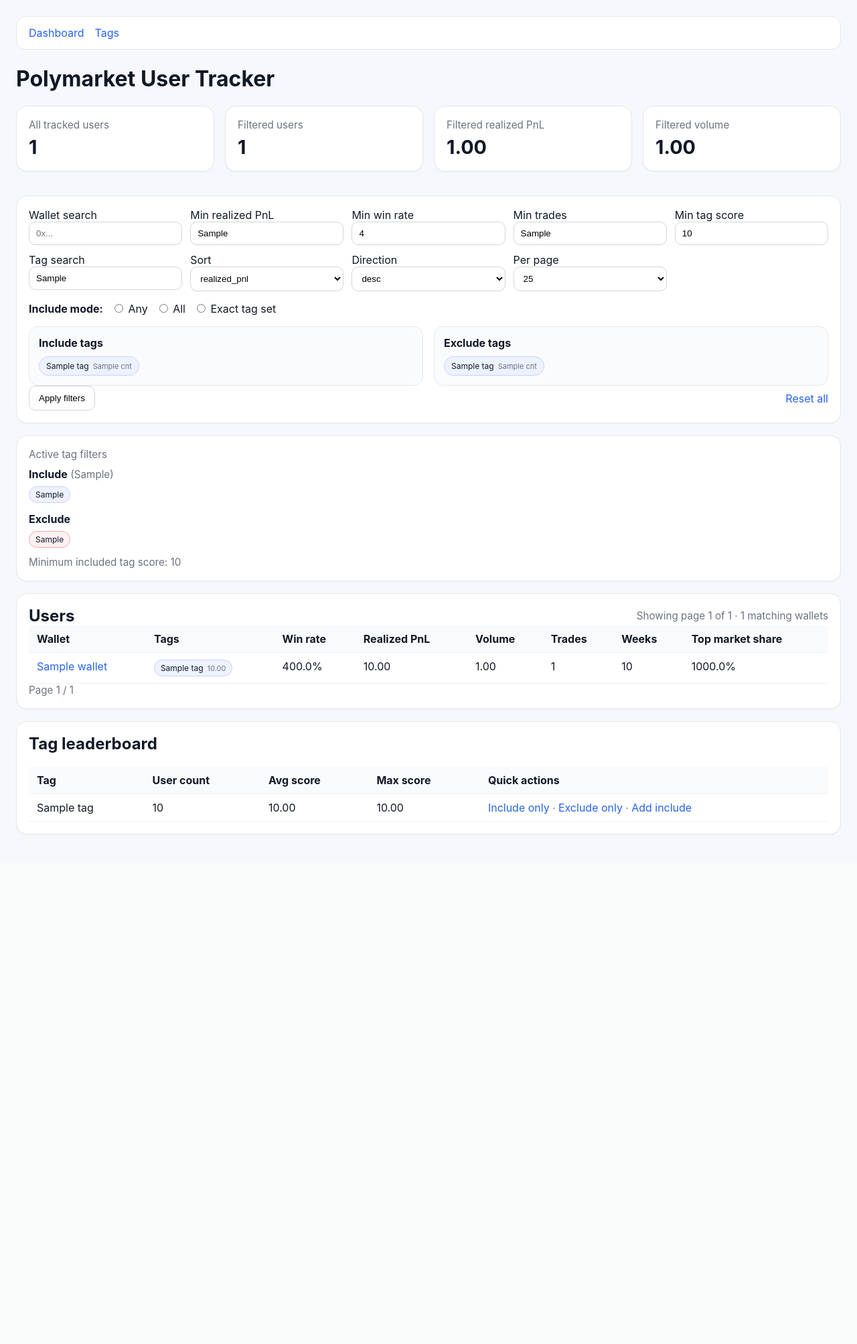
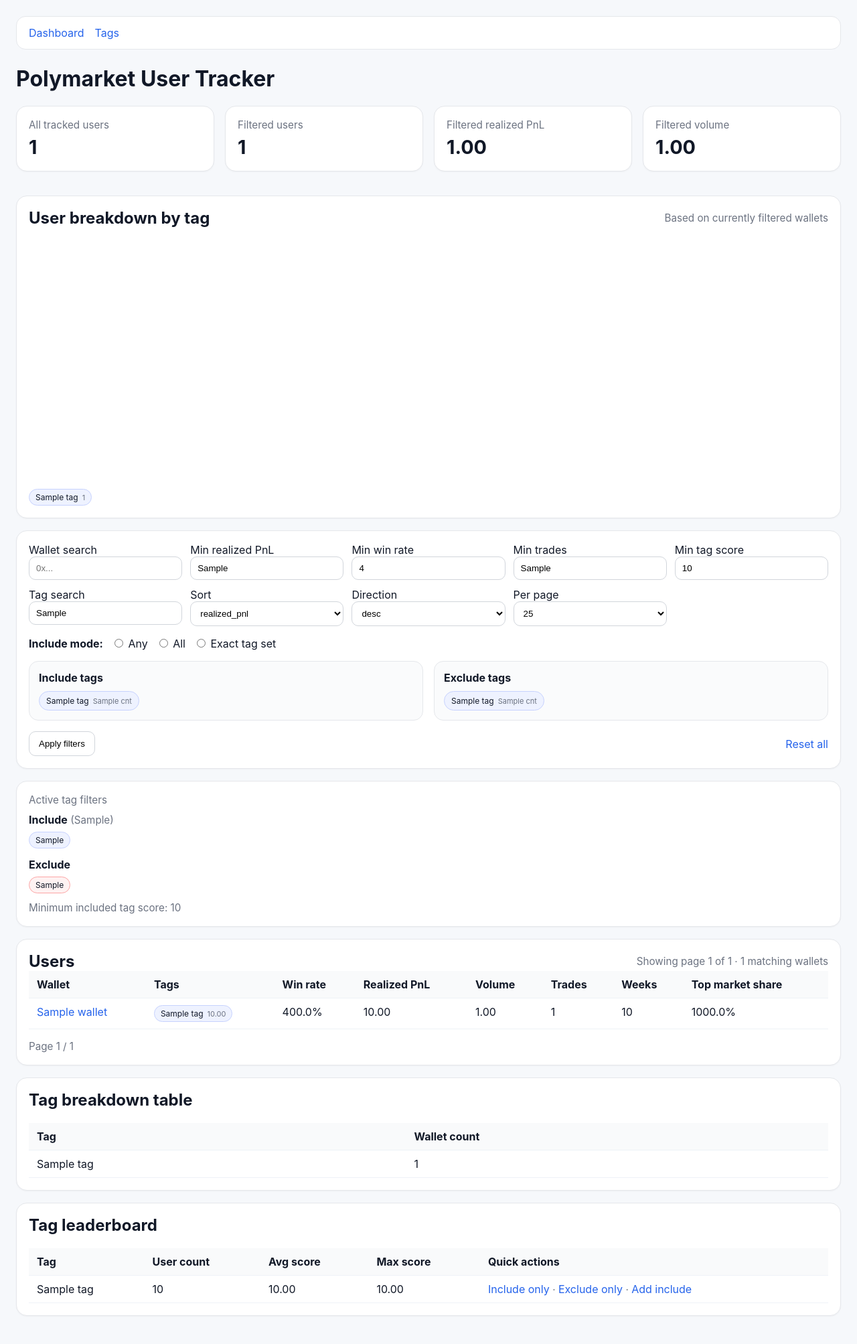
Before and after one commit to luisriverag/polymarket-user_segments, a Flask app: template templates/index.html in a window 1280 px wide. Shown: the whole page at 67% size. Before the commit the page ends 1246 px from the top, so only its background shows below. Run offline with Flask 3, Linux system fonts and the light colour scheme; the template is opened without the code that fills it: most values are stand-ins (such as "Sample title", 1, 10 or a date in 2020); a map, chart or similar area stays blank; some libraries are stand-ins or nearby versions.

Commit message:
Gitup Update from M06

```diff
--- a/app.py
+++ b/app.py
@@ -1,11 +1,10 @@
 import math
 import os
-from decimal import Decimal
-from urllib.parse import urlencode
 
 import psycopg2
 import psycopg2.extras
 from flask import Flask, abort, render_template, request
+from urllib.parse import urlencode
 
 PG_DSN = os.getenv("PG_DSN", "postgresql://postgres:postgres@localhost:5432/postgres")
 
@@ -187,8 +186,7 @@ def index():
                     select wallet
                     from user_tags
                     group by wallet
-                    having
-                        array_agg(distinct tag order by tag) = %s
+                    having array_agg(distinct tag order by tag) = %s
                 ) include_tf on include_tf.wallet = f.wallet
                 """
             )
@@ -349,9 +347,26 @@ def index():
             cur.execute(filtered_stats_sql, base_params)
             filtered_stats = cur.fetchone()
 
+            tag_breakdown_sql = f"""
+                select
+                  ut.tag,
+                  count(distinct f.wallet) as wallet_count
+                from user_features f
+                {join_sql}
+                join user_tags ut on ut.wallet = f.wallet
+                where {where_sql}
+                group by ut.tag
+                order by wallet_count desc, ut.tag asc
+            """
+            cur.execute(tag_breakdown_sql, base_params)
+            tag_breakdown = cur.fetchall()
+
         total_pages = max(1, math.ceil(total_rows / per_page))
         has_prev = page > 1
         has_next = page < total_pages
+
+        chart_labels = [row["tag"] for row in tag_breakdown[:15]]
+        chart_values = [int(row["wallet_count"]) for row in tag_breakdown[:15]]
 
         return render_template(
             "index.html",
@@ -376,6 +391,9 @@ def index():
             total_pages=total_pages,
             has_prev=has_prev,
             has_next=has_next,
+            tag_breakdown=tag_breakdown,
+            chart_labels=chart_labels,
+            chart_values=chart_values,
         )
     finally:
         conn.close()
--- a/templates/index.html
+++ b/templates/index.html
@@ -20,6 +20,30 @@
     <div class="muted">Filtered volume</div>
     <div class="stat">{{ filtered_stats.total_volume|num }}</div>
   </div>
+</div>
+
+<div class="card">
+  <div class="toolbar">
+    <h2 style="margin:0;">User breakdown by tag</h2>
+    <div class="muted">Based on currently filtered wallets</div>
+  </div>
+
+  {% if chart_labels %}
+    <div style="height: 360px; margin-top: 16px;">
+      <canvas id="tagBreakdownChart"></canvas>
+    </div>
+
+    <div class="tag-chip-wrap" style="margin-top: 14px;">
+      {% for row in tag_breakdown[:15] %}
+        <span class="tag">
+          {{ row.tag }}
+          <span class="tag-score">{{ row.wallet_count }}</span>
+        </span>
+      {% endfor %}
+    </div>
+  {% else %}
+    <div class="muted" style="margin-top: 10px;">No tag data for the current filters.</div>
+  {% endif %}
 </div>
 
 <div class="card">
@@ -137,7 +161,7 @@
       </div>
     </div>
 
-    <div class="button-row">
+    <div class="button-row" style="margin-top:16px;">
       <button type="submit">Apply filters</button>
       <a href="/">Reset all</a>
     </div>
@@ -227,7 +251,7 @@
     </tbody>
   </table>
 
-  <div class="pagination-row">
+  <div class="pagination-row" style="margin-top:16px;">
     <div class="muted">Page {{ page }} / {{ total_pages }}</div>
     <div>
       {% if has_prev %}
@@ -241,6 +265,26 @@
       {% endif %}
     </div>
   </div>
+</div>
+
+<div class="card">
+  <h2>Tag breakdown table</h2>
+  <table>
+    <thead>
+      <tr>
+        <th>Tag</th>
+        <th>Wallet count</th>
+      </tr>
+    </thead>
+    <tbody>
+      {% for row in tag_breakdown %}
+      <tr>
+        <td>{{ row.tag }}</td>
+        <td>{{ row.wallet_count|intcomma }}</td>
+      </tr>
+      {% endfor %}
+    </tbody>
+  </table>
 </div>
 
 <div class="card">
@@ -275,4 +319,41 @@
   </table>
 </div>
 
+<script src="https://cdn.jsdelivr.net/npm/chart.js"></script>
+<script>
+  const tagLabels = {{ chart_labels|tojson }};
+  const tagValues = {{ chart_values|tojson }};
+
+  if (tagLabels.length > 0) {
+    const ctx = document.getElementById("tagBreakdownChart");
+    new Chart(ctx, {
+      type: "bar",
+      data: {
+        labels: tagLabels,
+        datasets: [{
+          label: "Wallets",
+          data: tagValues
+        }]
+      },
+      options: {
+        responsive: true,
+        maintainAspectRatio: false,
+        indexAxis: "y",
+        plugins: {
+          legend: { display: false },
+          tooltip: { enabled: true }
+        },
+        scales: {
+          x: {
+            beginAtZero: true,
+            ticks: {
+              precision: 0
+            }
+          }
+        }
+      }
+    });
+  }
+</script>
+
 {% endblock %}
```
Also changed, not shown: templates/tags.html (+15 -2 lines), templates/user.html (+11 -11 lines), readme.md.
